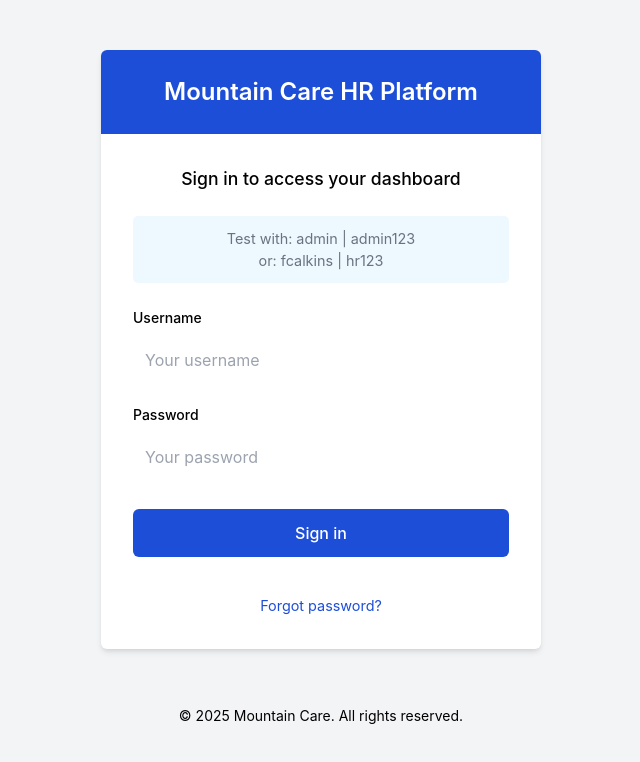
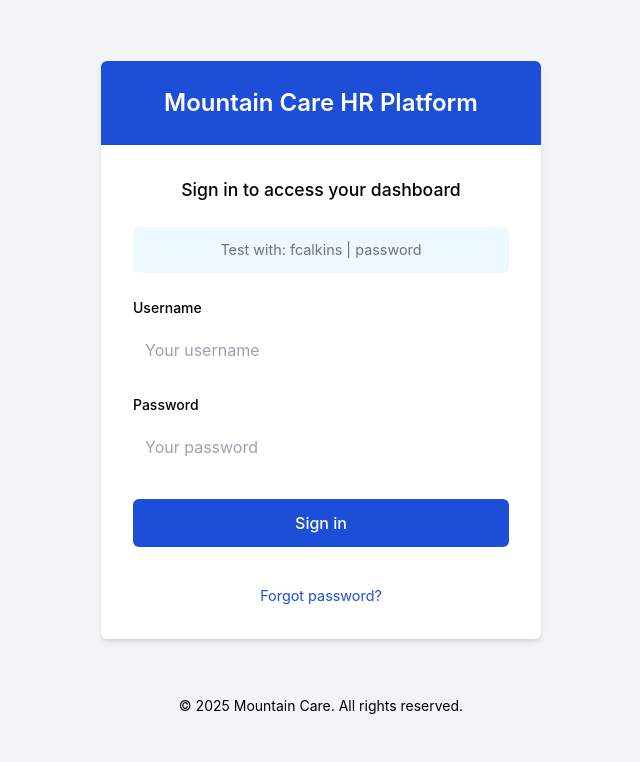
Before and after one commit to Latteralus/MCHR, a Next.js app: page /login in a window 1280 px wide. Shown: the top 762 px of the page, without its empty margins (319-959 px from the left). Built offline with nearby package versions, Linux system fonts and the light colour scheme; no server answers.

Commit message:
Update login.js

```diff
--- a/pages/login.js
+++ b/pages/login.js
@@ -120,8 +120,7 @@ export default function Login() {
           )}
 
           <div className={styles.testCredentials}>
-            <p>Test with: admin | admin123</p>
-            <p>or: fcalkins | hr123</p>
+            <p>Test with: fcalkins | password</p>
           </div>
 
           <form className={styles.form} onSubmit={handleSubmit}>
```
